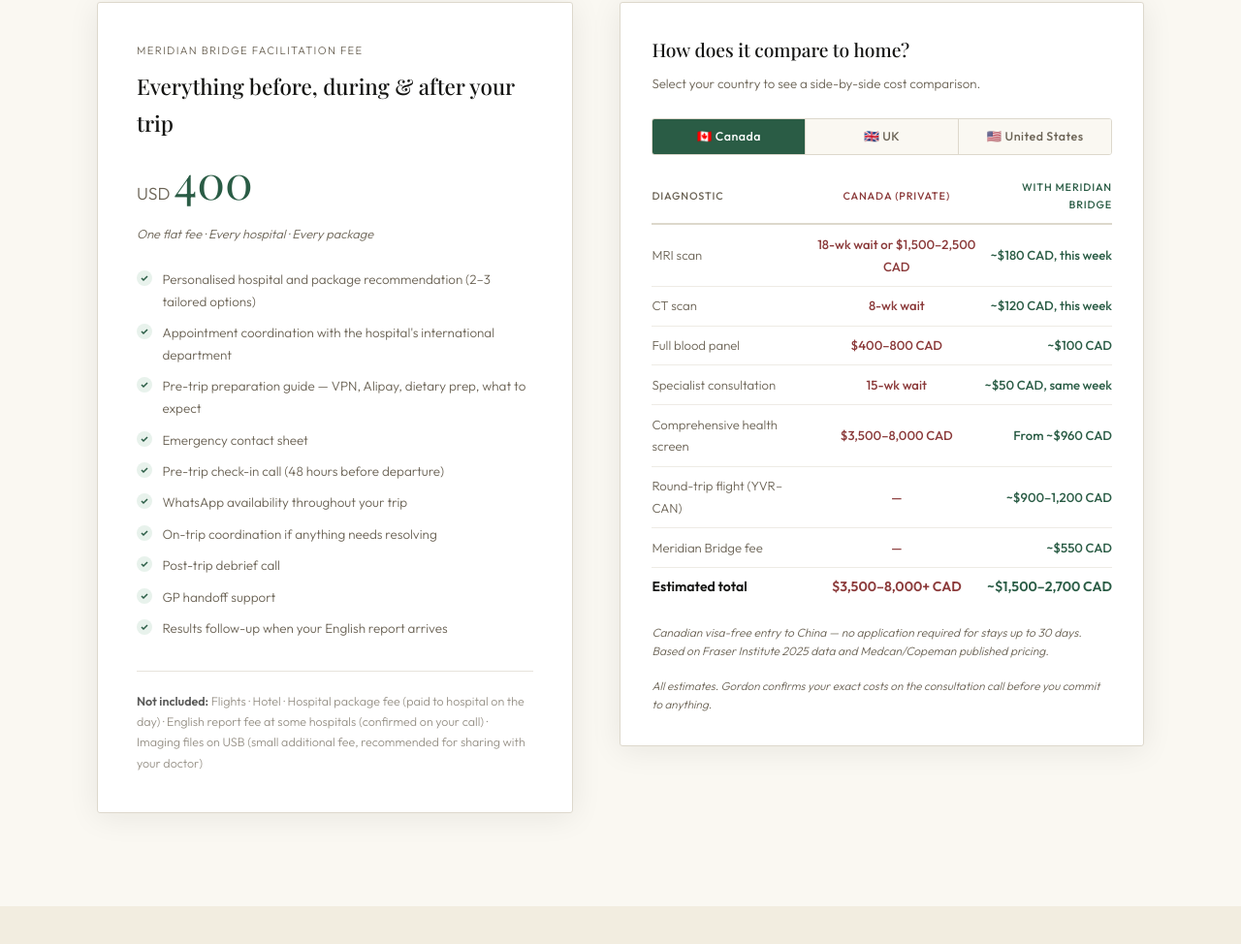
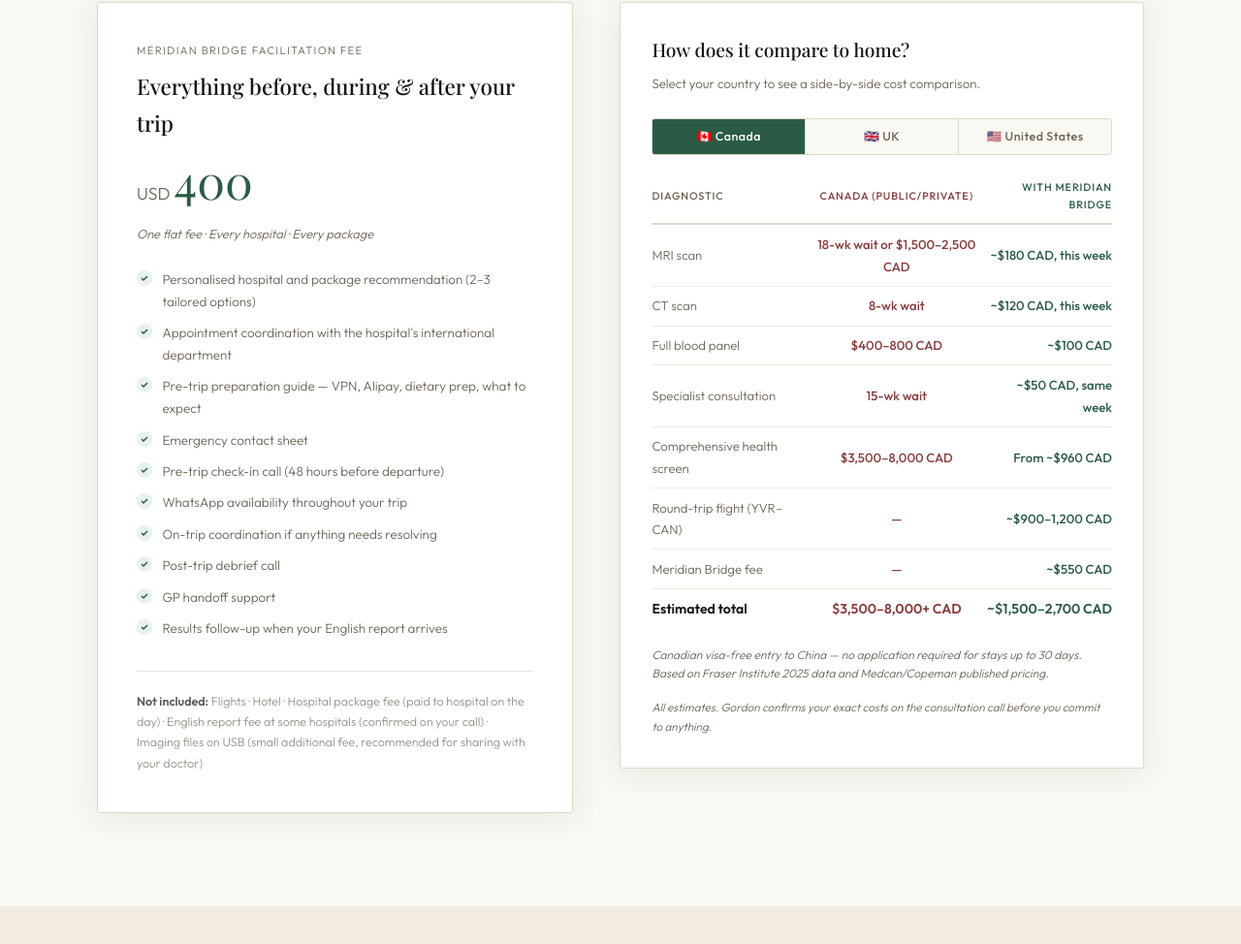
Before and after one commit to gordonMB/meridianbridge-web, a plain HTML site: page index.html in a window 1280 px wide. Shown: the part 4816-5790 px from the top of the page at 97% size. Drawn offline with nearby package versions, Linux system fonts and the light colour scheme; a web font is replaced by a local one.

Commit message:
Update index.html
updated canada title

```diff
--- a/index.html
+++ b/index.html
@@ -730,7 +730,7 @@
       <!-- Canada -->
       <div class="compare-table-wrap active" id="compare-ca">
         <table class="comp-table">
-          <thead><tr><th>Diagnostic</th><th>Canada (private)</th><th>With Meridian Bridge</th></tr></thead>
+          <thead><tr><th>Diagnostic</th><th>Canada (public/private)</th><th>With Meridian Bridge</th></tr></thead>
           <tbody>
             <tr><td>MRI scan</td><td>18-wk wait or $1,500–2,500 CAD</td><td>~$180 CAD, this week</td></tr>
             <tr><td>CT scan</td><td>8-wk wait</td><td>~$120 CAD, this week</td></tr>
```
